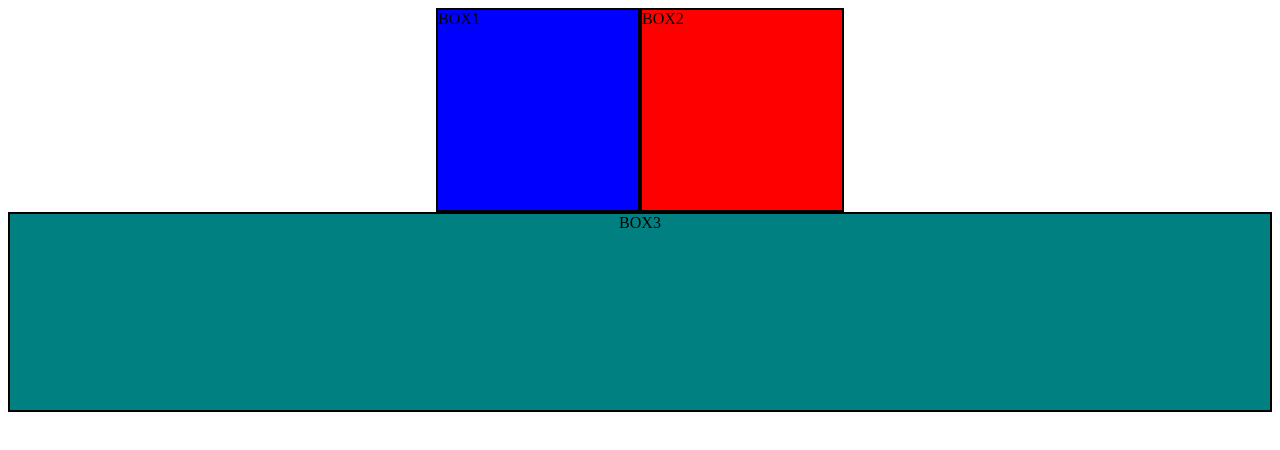
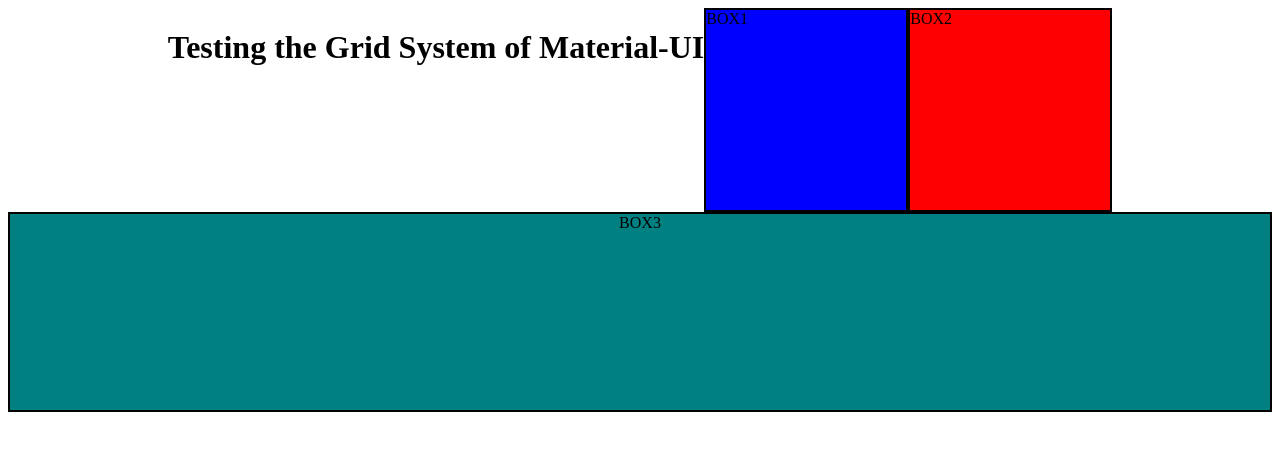
Before and after one commit to millord/someproject, a React (Create React App) app in the folder grid-test-material/: page / in a window 1280 px wide. Shown: the top 450 px of the page. Built offline with nearby package versions, Linux system fonts and the light colour scheme.

Commit message:
added heading in the app component

```diff
--- a/grid-test-material/src/App.js
+++ b/grid-test-material/src/App.js
@@ -28,9 +28,11 @@
 
 
 
+
 function App() {
   return (
     <StyledContainer container justify="center">
+      <h1>Testing the Grid System of Material-UI</h1>
       <StyledBox1 className="box">BOX1</StyledBox1>
       <StyledBox2 className="box">BOX2</StyledBox2>
       <StyledBox3 alignItems="center" container direction="column" className="box">BOX3</StyledBox3>
```
